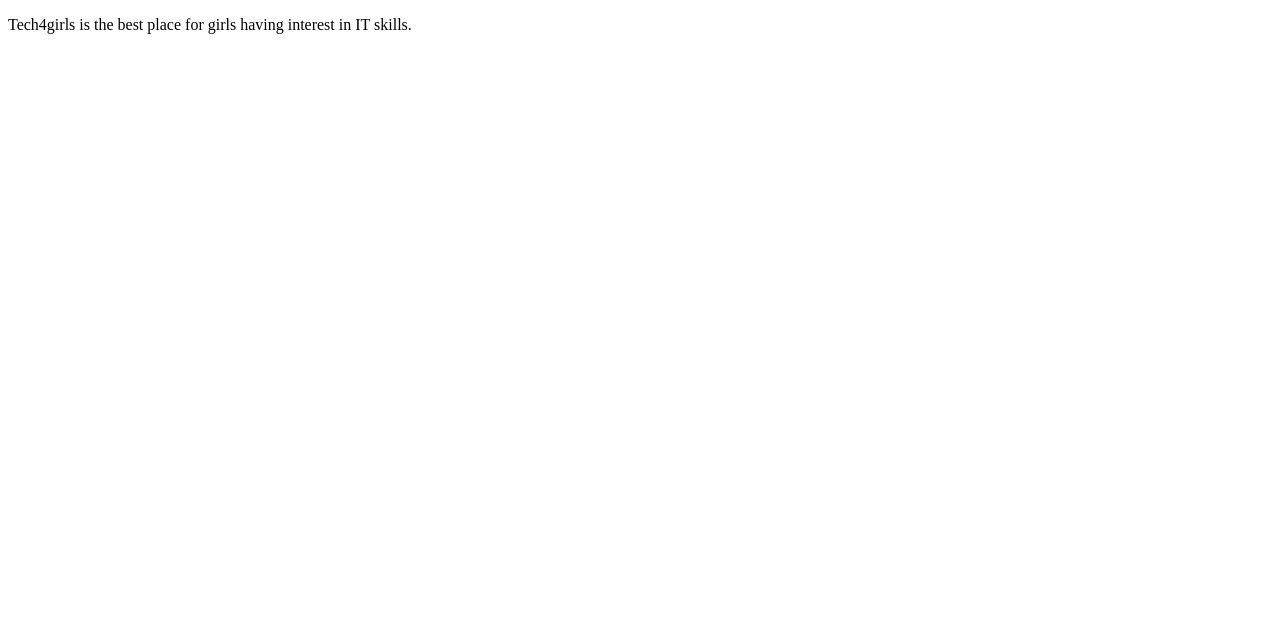
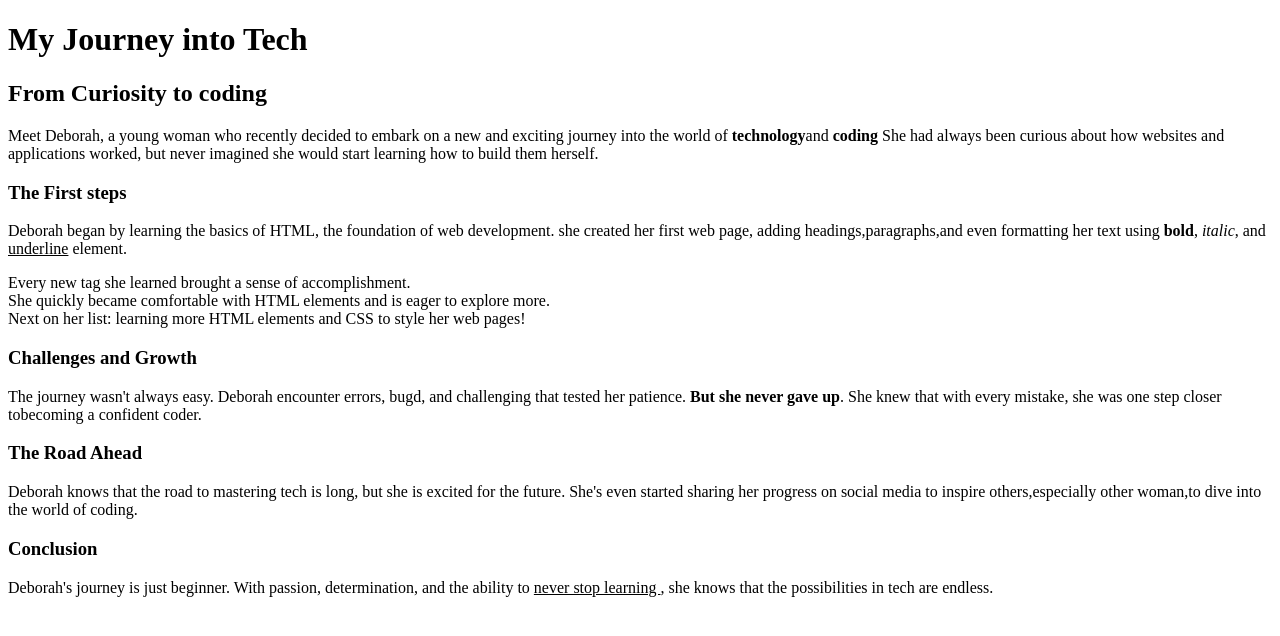
Before and after one commit to Deborah964/T4G_homework1, a plain HTML site: page index.html in a window 1280 px wide. Drawn offline with Linux system fonts and the light colour scheme.

Commit message:
added my modified files

```diff
--- a/index.html
+++ b/index.html
@@ -3,11 +3,44 @@
 <head>
     <meta charset="UTF-8">
     <meta name="viewport" content="width=device-width, initial-scale=1.0">
-    <title>my first website for T4G</title>
+    <title>New to Tech, Deborah's Journey</title>
 </head>
 <body>
-    <p>Tech4girls is the best place for girls having interest in IT skills.
+    <h1>My Journey into Tech</h1>
+
+    <h2>From Curiosity to coding</h2>
+
+    <p>Meet Deborah, a young woman who recently decided to embark on a new and exciting journey into the world of <b>technology</b>and <b>coding</b>
+       She had always been curious about how websites and applications worked, but never imagined she would start learning how to build them herself.
     </p>
 
+    <h3>The First steps</h3>
+
+<p>Deborah began by learning the basics of HTML, the foundation of web development.
+she created her first web page, adding headings,paragraphs,and even formatting her text using <b>bold</b>, <i>italic</i>, and <u>underline</u> element. <br>
+</p>
+
+
+<p>Every new tag she learned brought a sense of accomplishment. <br>
+She quickly became comfortable with HTML elements and is eager to explore more. <br>
+Next on her list: learning more HTML elements and CSS to style her web pages!
+</p>
+
+<h3>Challenges and Growth</h3>
+
+<p>The journey wasn't always easy. Deborah encounter errors, bugd, and challenging that tested her patience. <b>But she never gave up</b>.
+She knew that with every mistake, she was one step closer tobecoming a confident coder.<br>
+ </p>
+
+ <h3>The Road Ahead</h3>
+
+ <p>Deborah knows that the road to mastering tech is long, but she is excited for the future.
+She's even started sharing her progress on social media to inspire others,especially other woman,to dive into the world of coding.
+</p>
+
+<h3>Conclusion</h3>
+
+<p>Deborah's journey is just beginner. With passion, determination, and the ability to <u>never stop learning </u>, she knows that the possibilities in tech are endless.</p>
+</h3>
 </body>
 </html>
```
